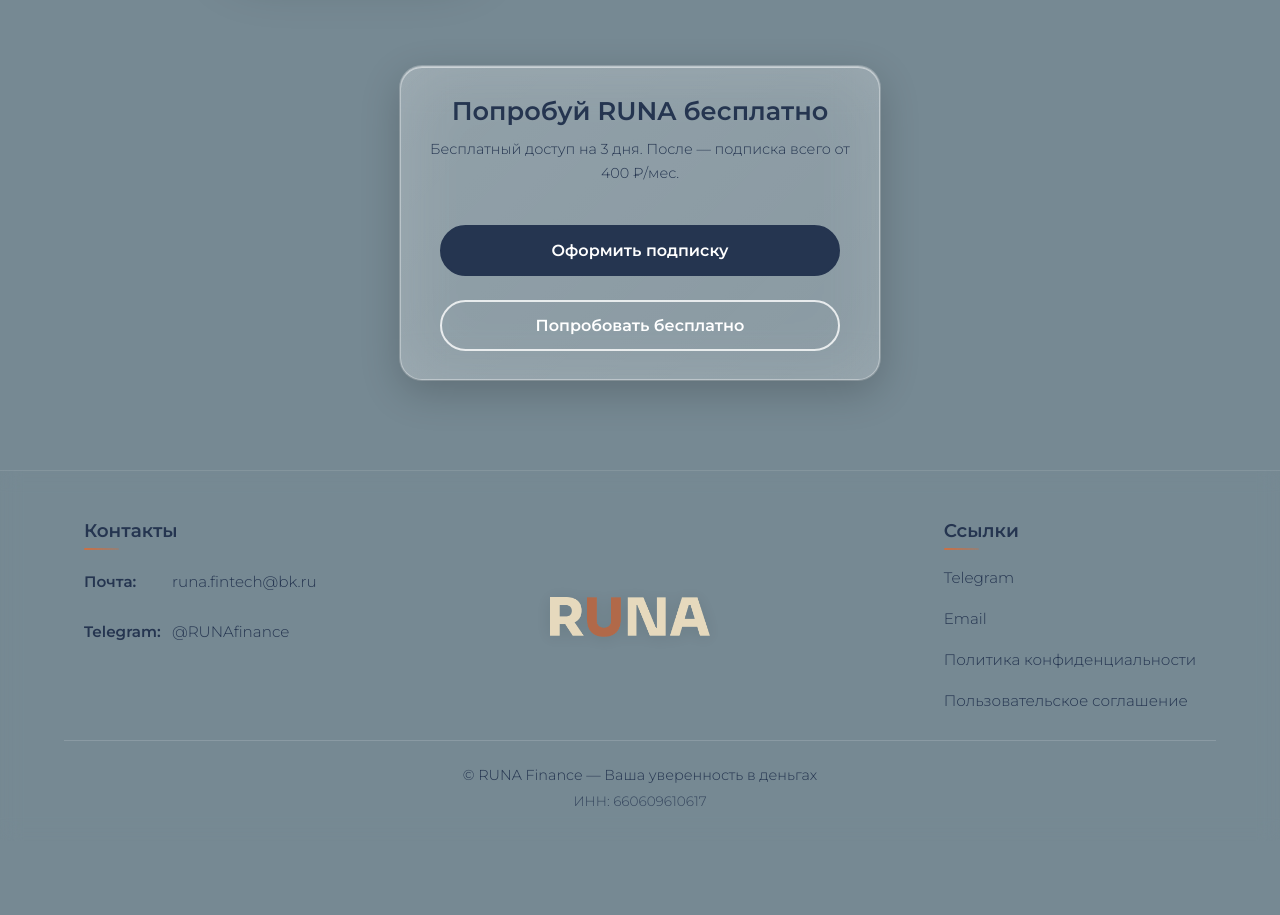
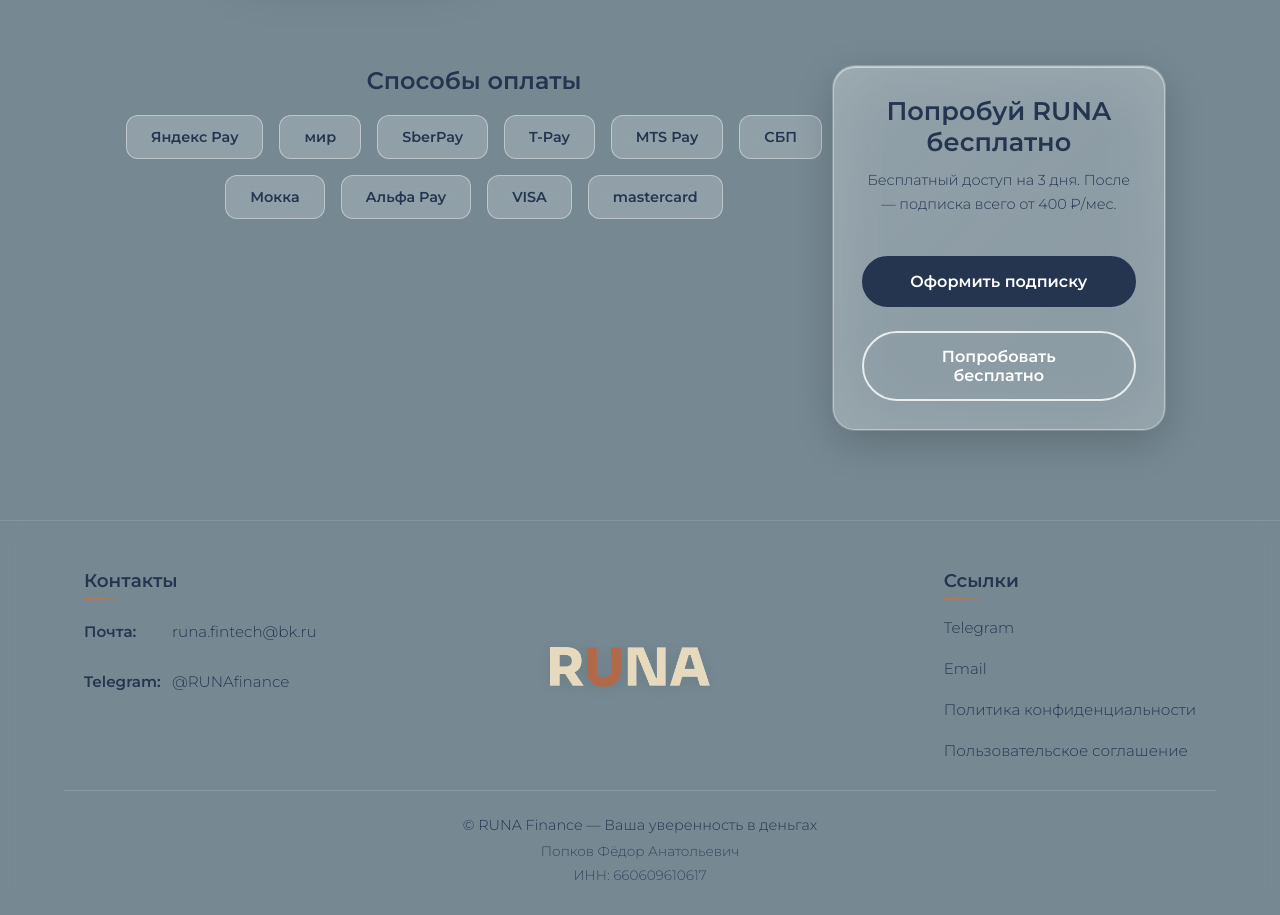
Before and after one commit to lobzik223/Runa-site, a React (Vite) app: page / in a window 1280 px wide. Shown: the part 5898-6813 px from the top of the page. Before the commit the page ends 6739 px from the top, so only its background shows below. Built offline with nearby package versions, Linux system fonts and the light colour scheme; no server answers.

Commit message:
Версия 3.3.0

```diff
--- a/src/App.css
+++ b/src/App.css
@@ -1620,6 +1620,15 @@
   margin-right: auto;
   padding-left: 20px;
   padding-right: 20px;
+}
+
+.footer-fio {
+  font-family: 'Montserrat', sans-serif;
+  font-weight: 300;
+  color: #253550;
+  font-size: 0.85rem;
+  margin: 0;
+  opacity: 0.85;
 }
 
 .footer-inn {
@@ -2720,6 +2729,13 @@
     padding: 0 15px;
   }
 
+  .footer-fio {
+    font-size: 0.75rem;
+    text-align: center;
+    opacity: 0.8;
+    padding: 0 15px;
+  }
+
   .footer-inn {
     font-size: 0.75rem;
     text-align: center;
--- a/src/App.tsx
+++ b/src/App.tsx
@@ -511,6 +511,21 @@ const App: React.FC = () => {
         </section>
 
         <section className="runa-pricing" id="pricing">
+          <div className="payment-methods">
+            <h3>Способы оплаты</h3>
+            <div className="payment-icons">
+              <span className="payment-icon">Яндекс Pay</span>
+              <span className="payment-icon">мир</span>
+              <span className="payment-icon">SberPay</span>
+              <span className="payment-icon">T-Pay</span>
+              <span className="payment-icon">MTS Pay</span>
+              <span className="payment-icon">СБП</span>
+              <span className="payment-icon">Мокка</span>
+              <span className="payment-icon">Альфа Pay</span>
+              <span className="payment-icon">VISA</span>
+              <span className="payment-icon">mastercard</span>
+            </div>
+          </div>
           <div className="pricing-card">
             <h2>Попробуй R<span className="logo-u">U</span>NA бесплатно</h2>
             <p>Бесплатный доступ на 3 дня. После — подписка всего от 400 ₽/мес.</p>
@@ -551,6 +566,7 @@ const App: React.FC = () => {
         </div>
         <div className="footer-bottom">
           <p className="footer-note">© R<span className="logo-u">U</span>NA Finance — Ваша уверенность в деньгах</p>
+          <p className="footer-fio">Попков Фёдор Анатольевич</p>
           <p className="footer-inn">ИНН: 660609610617</p>
         </div>
       </footer>
--- a/src/components/PremiumView.css
+++ b/src/components/PremiumView.css
@@ -643,6 +643,15 @@
   margin-top: 24px;
 }
 
+.footer-fio {
+  font-family: 'Montserrat', sans-serif;
+  font-weight: 300;
+  color: #253550;
+  font-size: 0.85rem;
+  margin: 0;
+  opacity: 0.8;
+}
+
 .footer-inn {
   font-family: 'Montserrat', sans-serif;
   font-weight: 300;
@@ -709,6 +718,11 @@
     line-height: 1.5;
   }
 
+  .footer-fio {
+    font-size: 0.8rem;
+    text-align: center;
+  }
+
   .footer-inn {
     font-size: 0.8rem;
     text-align: center;
--- a/src/components/PremiumView.tsx
+++ b/src/components/PremiumView.tsx
@@ -157,10 +157,26 @@ const PremiumView: React.FC = () => {
             </div>
           </div>
 
+          <div className="payment-methods">
+            <h3>Способы оплаты</h3>
+            <div className="payment-icons">
+              <span className="payment-icon">Яндекс Pay</span>
+              <span className="payment-icon">мир</span>
+              <span className="payment-icon">SberPay</span>
+              <span className="payment-icon">T-Pay</span>
+              <span className="payment-icon">MTS Pay</span>
+              <span className="payment-icon">СБП</span>
+              <span className="payment-icon">Мокка</span>
+              <span className="payment-icon">Альфа Pay</span>
+              <span className="payment-icon">VISA</span>
+              <span className="payment-icon">mastercard</span>
+            </div>
+          </div>
+
           <div className="pricing-cta">
             <p className="pricing-note">
               Здесь вы официально можете получить подписку R<span className="logo-u">U</span>NA Premium.
-              Все платежи защищены и обрабатываются безопасно.
+              Все платежи защищены и обрабатываются безопасно через Robokassa.
             </p>
             <button
               className="btn-subscribe"
@@ -260,6 +276,7 @@ const PremiumView: React.FC = () => {
         </div>
         <div className="footer-bottom">
           <p className="footer-note">© R<span className="logo-u">U</span>NA Finance — Ваша уверенность в деньгах</p>
+          <p className="footer-fio">Попков Фёдор Анатольевич</p>
           <p className="footer-inn">ИНН: 660609610617</p>
         </div>
       </footer>
--- a/src/components/PrivacyPolicyView.css
+++ b/src/components/PrivacyPolicyView.css
@@ -270,6 +270,15 @@
   margin-top: 24px;
 }
 
+.footer-fio {
+  font-family: 'Montserrat', sans-serif;
+  font-weight: 300;
+  color: #253550;
+  font-size: 0.85rem;
+  margin: 0;
+  opacity: 0.8;
+}
+
 .footer-inn {
   font-family: 'Montserrat', sans-serif;
   font-weight: 300;
@@ -332,6 +341,11 @@
     line-height: 1.5;
   }
 
+  .footer-fio {
+    font-size: 0.8rem;
+    text-align: center;
+  }
+
   .footer-inn {
     font-size: 0.8rem;
     text-align: center;
--- a/src/components/PrivacyPolicyView.tsx
+++ b/src/components/PrivacyPolicyView.tsx
@@ -56,7 +56,7 @@ const PrivacyPolicyView: React.FC = () => {
             <p><strong>2.3.</strong> Политика распространяется на персональные данные, которые Оператор может получить о пользователе при:</p>
             <ul>
               <li>использовании функционала Сайта;</li>
-              <li>оформлении и оплате подписки через платёжный сервис ЮKassa;</li>
+              <li>оформлении и оплате подписки через платёжный сервис Robokassa;</li>
               <li>взаимодействии с технической поддержкой (если предусмотрено).</li>
             </ul>
 
@@ -71,7 +71,7 @@ const PrivacyPolicyView: React.FC = () => {
             <p><strong>3.2.</strong> На Сайте обрабатываются следующие категории персональных данных:</p>
             <ul>
               <li>Данные, вводимые пользователем: действия на Сайте, включая просмотр страниц, использование функционала, взаимодействие с формами и платёжной системой.</li>
-              <li>Данные при оплате подписки через ЮKassa: Оператор не хранит и не имеет доступа к полным платёжным данным пользователей (данные банковских карт).</li>
+              <li>Данные при оплате подписки через Robokassa: Оператор не хранит и не имеет доступа к полным платёжным данным пользователей (данные банковских карт).</li>
             </ul>
 
             <p><strong>3.3.</strong> Оператор не обрабатывает специальные категории персональных данных, включая сведения о расовой или национальной принадлежности, политических взглядах, религиозных убеждениях, состоянии здоровья и интимной жизни.</p>
@@ -87,7 +87,7 @@ const PrivacyPolicyView: React.FC = () => {
             <p><strong>4.1.</strong> Цели обработки:</p>
             <ul>
               <li>обеспечение корректной работы Сайта;</li>
-              <li>приём платежей и обработка подписок через ЮKassa;</li>
+              <li>приём платежей и обработка подписок через Robokassa;</li>
               <li>ведение статистики действий пользователей для улучшения функционала Сайта;</li>
               <li>выполнение требований законодательства РФ.</li>
             </ul>
@@ -98,9 +98,9 @@ const PrivacyPolicyView: React.FC = () => {
           <div className="privacy-policy-section">
             <h2>5. Использование сторонних сервисов</h2>
 
-            <p><strong>5.1.</strong> Для обработки платежей Сайт использует ЮKassa.</p>
+            <p><strong>5.1.</strong> Для обработки платежей Сайт использует Robokassa.</p>
 
-            <p><strong>5.2.</strong> Оператор не хранит полные платёжные данные пользователей. Обработка информации осуществляется ЮKassa в соответствии с её политикой конфиденциальности и законодательством РФ.</p>
+            <p><strong>5.2.</strong> Оператор не хранит полные платёжные данные пользователей. Обработка информации осуществляется Robokassa в соответствии с её политикой конфиденциальности и законодательством РФ.</p>
 
             <p><strong>5.3.</strong> Сайт размещён на сервере TimewebCloud (Нидерланды). Передача данных за рубеж осуществляется с соблюдением мер по защите прав субъектов персональных данных в соответствии с законодательством РФ.</p>
           </div>
@@ -117,7 +117,7 @@ const PrivacyPolicyView: React.FC = () => {
               <li>12 месяцев — 2500 рублей.</li>
             </ul>
 
-            <p><strong>6.3.</strong> Оплата осуществляется через ЮKassa.</p>
+            <p><strong>6.3.</strong> Оплата осуществляется через Robokassa.</p>
 
             <p><strong>6.4.</strong> Возврат средств возможен в порядке, предусмотренном законодательством РФ.</p>
           </div>
@@ -200,6 +200,7 @@ const PrivacyPolicyView: React.FC = () => {
         </div>
         <div className="footer-bottom">
           <p className="footer-note">© R<span className="logo-u">U</span>NA Finance — Ваша уверенность в деньгах</p>
+          <p className="footer-fio">Попков Фёдор Анатольевич</p>
           <p className="footer-inn">ИНН: 660609610617</p>
         </div>
       </footer>
--- a/src/components/UserAgreementView.css
+++ b/src/components/UserAgreementView.css
@@ -224,6 +224,15 @@
   margin-top: 24px;
 }
 
+.footer-fio {
+  font-family: 'Montserrat', sans-serif;
+  font-weight: 300;
+  color: #253550;
+  font-size: 0.85rem;
+  margin: 0;
+  opacity: 0.8;
+}
+
 .footer-inn {
   font-family: 'Montserrat', sans-serif;
   font-weight: 300;
@@ -373,6 +382,11 @@
     line-height: 1.5;
   }
 
+  .footer-fio {
+    font-size: 0.8rem;
+    text-align: center;
+  }
+
   .footer-inn {
     font-size: 0.8rem;
     text-align: center;
--- a/src/components/UserAgreementView.tsx
+++ b/src/components/UserAgreementView.tsx
@@ -30,6 +30,7 @@ const UserAgreementView: React.FC = () => {
             <p><strong>1.1.</strong> Сайт R<span className="logo-u">U</span>NA предоставляет информацию о сервисе, а также возможность оплаты подписки на мобильное приложение R<span className="logo-u">U</span>NA.</p>
 
             <p><strong>1.2.</strong> Оператор — самозанятый, осуществляющий управление и поддержку Сайта.</p>
+            <p>Попков Фёдор Анатольевич</p>
             <p>ИНН: 660609610617</p>
             <p>Контактный email: <a href="mailto:runa.fintech@bk.ru" className="agreement-link">runa.fintech@bk.ru</a></p>
 
@@ -51,7 +52,7 @@ const UserAgreementView: React.FC = () => {
           <div className="user-agreement-section">
             <h2>3. Оплата подписки</h2>
 
-            <p><strong>3.1.</strong> На Сайте предоставляется возможность оплаты подписки на мобильное приложение R<span className="logo-u">U</span>NA через платёжный сервис ЮKassa.</p>
+            <p><strong>3.1.</strong> На Сайте предоставляется возможность оплаты подписки на мобильное приложение R<span className="logo-u">U</span>NA через платёжный сервис Robokassa.</p>
 
             <p><strong>3.2.</strong> Варианты подписки:</p>
             <ul>
@@ -60,7 +61,7 @@ const UserAgreementView: React.FC = () => {
               <li>12 месяцев — 2500 рублей.</li>
             </ul>
 
-            <p><strong>3.3.</strong> Оплата осуществляется через ЮKassa. Сайт не хранит и не обрабатывает данные банковских карт Пользователя.</p>
+            <p><strong>3.3.</strong> Оплата осуществляется через Robokassa. Сайт не хранит и не обрабатывает данные банковских карт Пользователя.</p>
 
             <p><strong>3.4.</strong> Возврат денежных средств осуществляется в порядке, предусмотренном законодательством Российской Федерации.</p>
           </div>
@@ -83,7 +84,7 @@ const UserAgreementView: React.FC = () => {
             <ul>
               <li>финансовые последствия оплаты подписки;</li>
               <li>убытки или упущенную выгоду Пользователя;</li>
-              <li>технические сбои платежной системы, находящейся под управлением ЮKassa.</li>
+              <li>технические сбои платежной системы, находящейся под управлением Robokassa.</li>
             </ul>
 
             <p><strong>5.2.</strong> Сайт предоставляется на принципе «как есть» (as is).</p>
@@ -140,6 +141,7 @@ const UserAgreementView: React.FC = () => {
         </div>
         <div className="footer-bottom">
           <p className="footer-note">© R<span className="logo-u">U</span>NA Finance — Ваша уверенность в деньгах</p>
+          <p className="footer-fio">Попков Фёдор Анатольевич</p>
           <p className="footer-inn">ИНН: 660609610617</p>
         </div>
       </footer>
```
Also changed, not shown: 2 other files (tests, documents, lock files or other folders).
